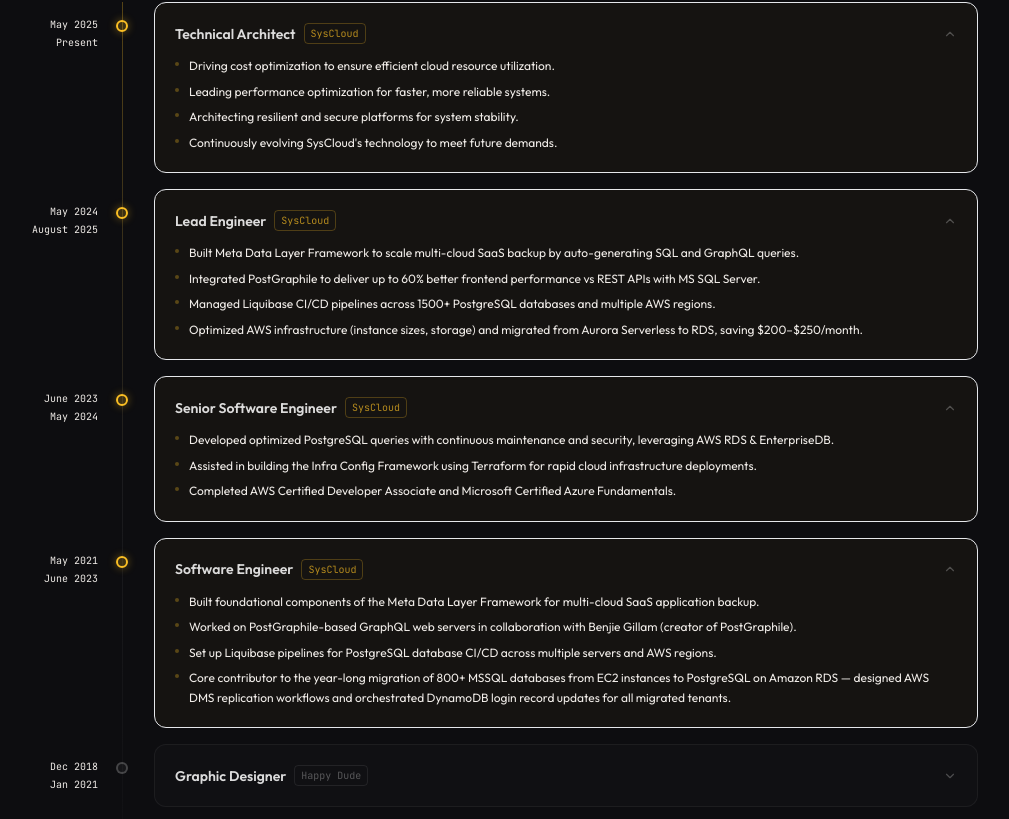
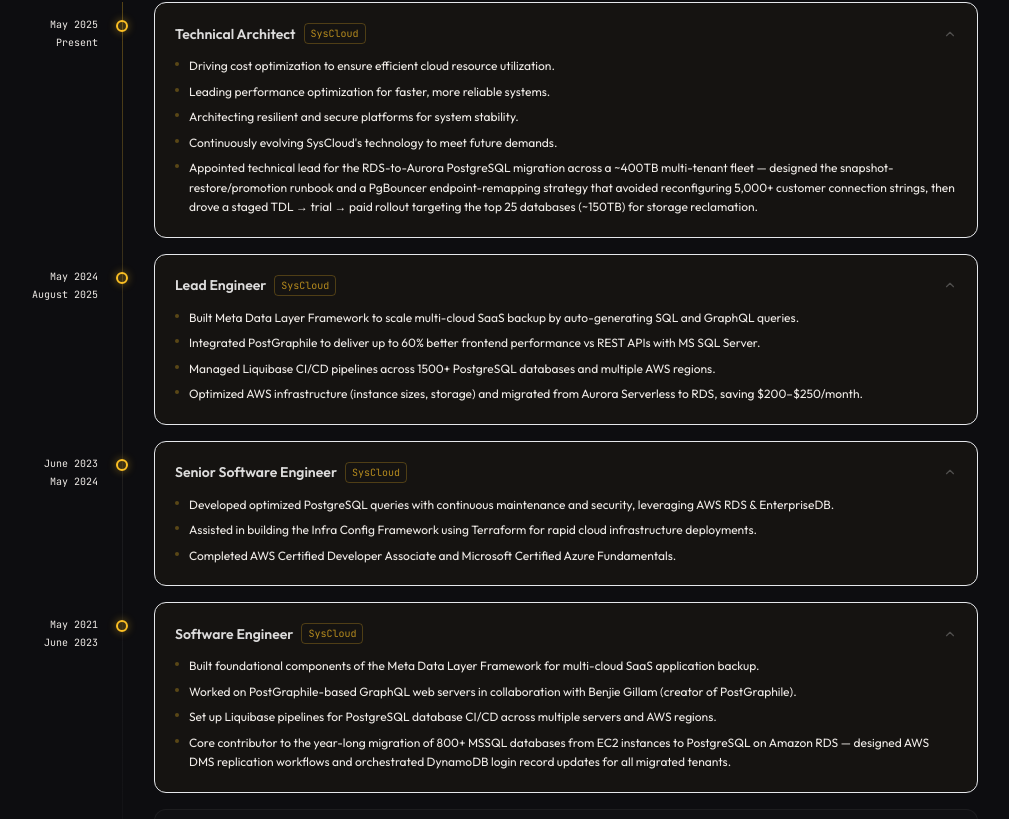
Before and after one commit to RajarsiGit/about-me, a React (Vite) app: page / in a window 1280 px wide. Shown: the part 1316-2135 px from the top of the page, without its empty margins (150-1159 px from the left). Built offline with nearby package versions, Linux system fonts and the light colour scheme; no server answers.

Commit message:
Fix profile data structure

```diff
--- a/src/data/profile.js
+++ b/src/data/profile.js
@@ -134,6 +134,7 @@
         "Leading performance optimization for faster, more reliable systems.",
         "Architecting resilient and secure platforms for system stability.",
         "Continuously evolving SysCloud's technology to meet future demands.",
+        "Appointed technical lead for the RDS-to-Aurora PostgreSQL migration across a ~400TB multi-tenant fleet — designed the snapshot-restore/promotion runbook and a PgBouncer endpoint-remapping strategy that avoided reconfiguring 5,000+ customer connection strings, then drove a staged TDL → trial → paid rollout targeting the top 25 databases (~150TB) for storage reclamation.",
       ],
     },
     {
@@ -464,6 +465,14 @@
       tags: ["Aurora PostgreSQL", "Read Replicas", "HA", "Cost Modelling"],
     },
     {
+      name: "RDS-to-Aurora Migration Execution — 400TB Fleet",
+      tagline:
+        "Led execution of the RDS-to-Aurora rollout across ~15 RDS instances (~400TB): built the snapshot-restore/promotion runbook, diagnosed abnormal Aurora I/O back to MVW refresh frequency, validated PgBouncer compatibility over RDS Proxy, and staged a TDL → trial → paid rollout targeting the top 25 databases (~150TB) by size.",
+      link: "#",
+      category: "Architecture",
+      tags: ["Aurora PostgreSQL", "PgBouncer", "Migration", "400TB"],
+    },
+    {
       name: "Cognito User Management Enhancements",
       tagline:
         "Enhanced AWS Cognito user management layer with improved edge-case handling across user creation, update, and deletion flows — reducing silent auth failures across the platform's authentication surface.",
```
